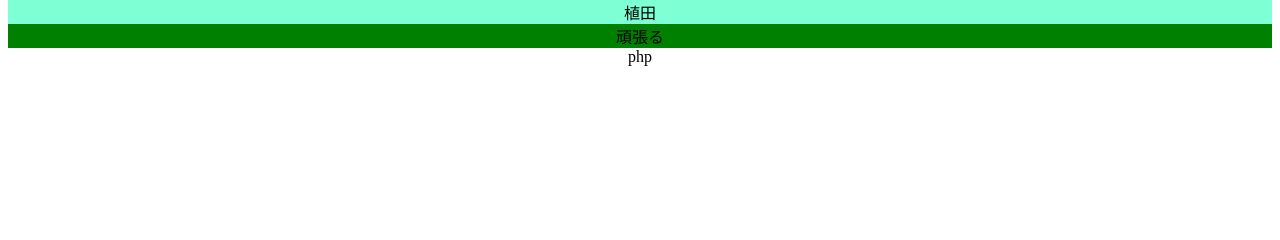
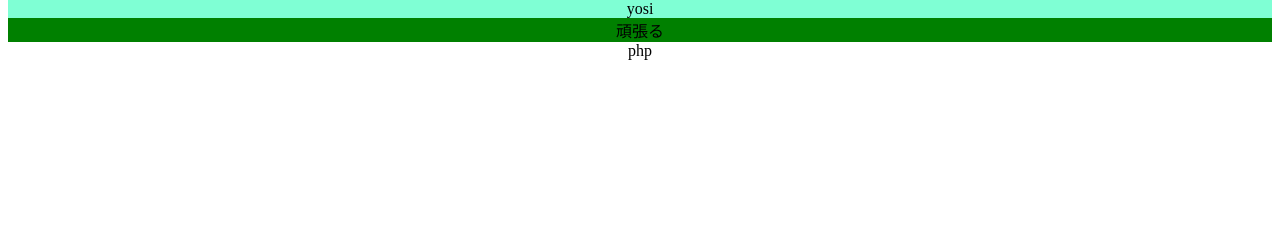
Before and after one commit to otakouki/minori, a PHP site: page /mypage.php in a window 1280 px wide. Shown: the part 168-408 px from the top of the page. Run offline with PHP 8.4, Linux system fonts and the light colour scheme; some libraries are stand-ins or nearby versions.

Commit message:
テスト

```diff
--- a/mypage.php
+++ b/mypage.php
@@ -17,7 +17,7 @@
  <body>
    <div class="profile">
      <img class="profile_img" src="file:///C:/Users/2190492/Desktop/%E3%83%91%E3%83%BC%E3%82%BD%E3%83%8A%E3%83%AB/%E7%94%BB%E5%83%8F/%E8%89%B2%E3%80%85/%E3%83%81%E3%83%99%E3%83%83%E3%83%88%E3%82%B9%E3%83%8A%E3%82%AE%E3%83%84%E3%83%8D.jpg">
-     <div value="profile_name">植田</div>
+     <div value="profile_name">yosi</div>
    </div>
    <div class="coment">頑張る</div>
    <div class="data">php</div>
```
